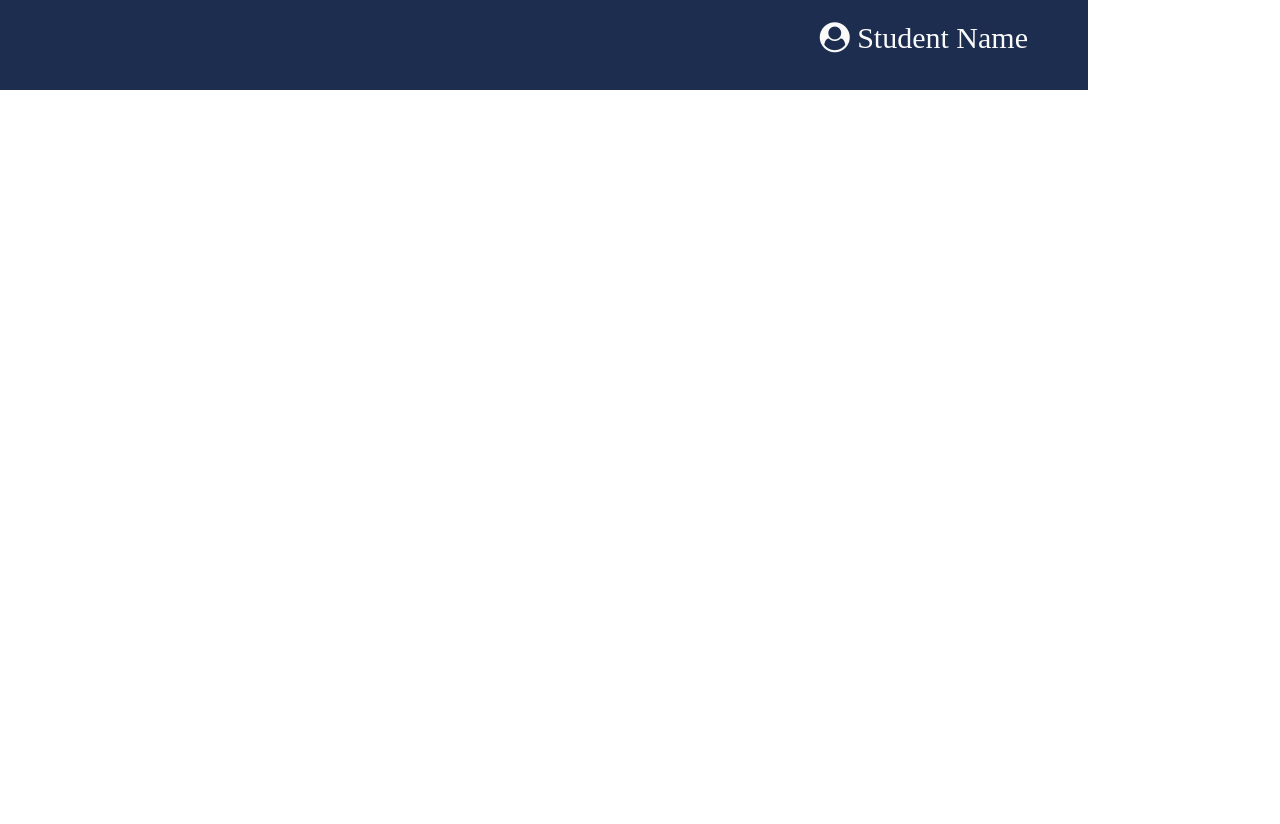
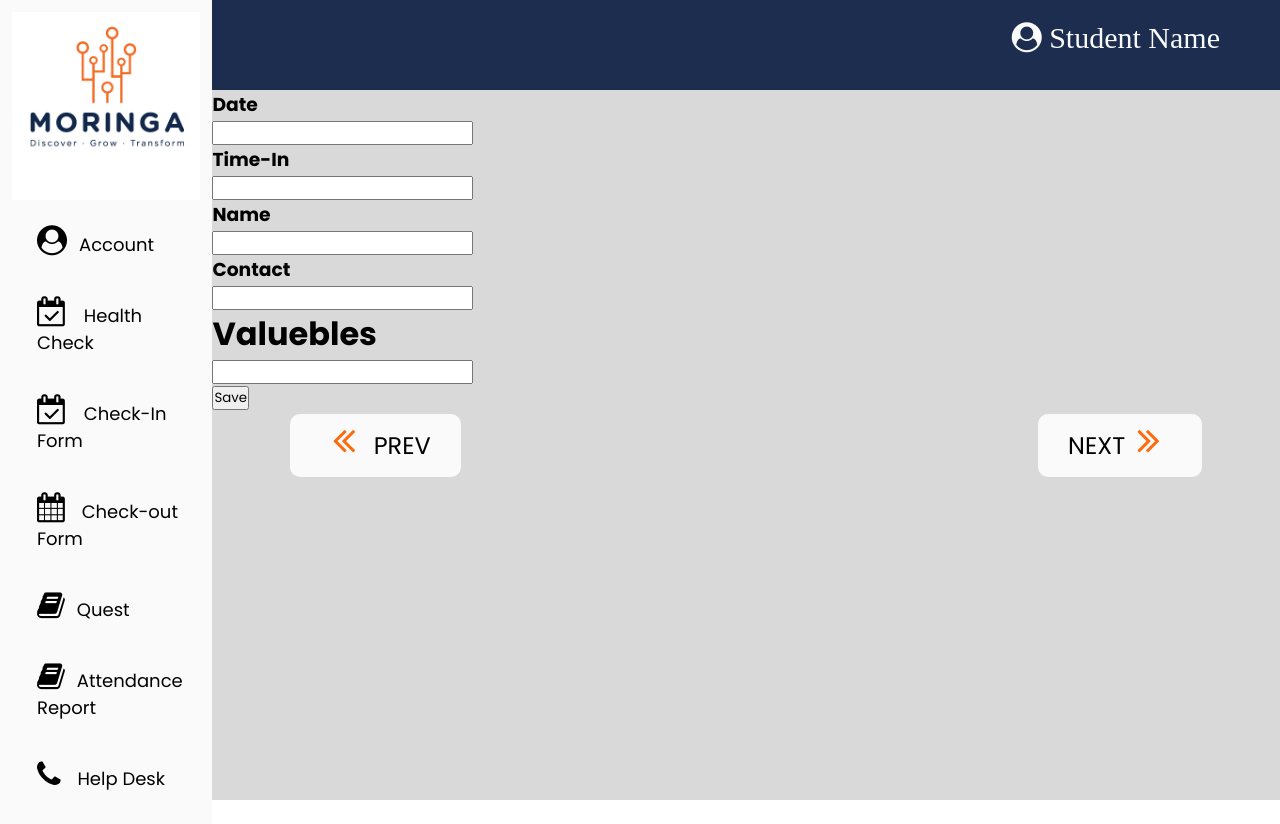
Before and after one commit to KarenKanana/Moringa-check-in-and-check-out-website, a plain HTML site: page guest.html in a window 1280 px wide. Before the commit the page ends 800 px from the top, so only its background shows below. Drawn offline with Linux system fonts and the light colour scheme.

Commit message:
hmtl addition for guest form

```diff
--- a/guest.html
+++ b/guest.html
@@ -10,16 +10,78 @@
     <title>Moringa-check-in-and-check-out-website</title>
 </head>
 <body>
+    <div class="container">
+        <div class="aside-bar">
+            <div class="logo">
+                <img id="logo" src="./assets/images/logo.png" alt="">
+
+            </div>
+            <div class="nav-links">
+                <ul>
+                    <li><a href="#"> <i class="fa fa-user-circle" ></i>Account</a></li>
+                    <li><a href="#"><i class="fa fa-calendar-check-o" ></i>  Health Check</a></li>
+                    <li><a href="#"> <i class="fa fa-calendar-check-o" ></i> Check-In Form</a></li>
+                    <li><a href="#"> <i class="fa fa-calendar" ></i>  Check-out Form</a></li>
+                    <li><a href="#"> <i class="fa fa-book" ></i>Quest</a></li>
+                    <li><a href="#"> <i class="fa fa-book" ></i>Attendance Report</a></li>
+                    <li><a href="#"><i class="fa fa-phone"></i>  Help Desk</a></li>
+
+                </ul>
+            </div>
+        </div>
         <div class="title-health-form">
             <div class="student-icon">
                 <a id="icon" href=""><i class="fa fa-user-circle" > Student Name</i></a>
             </div>
+            <div class="quest-section">
+                <div class="arrival-time">
+                    <div class="date-in">
+                        <h3>Date</h3>
+                        <input type="text" class="srch" name="" placeholder="">
+                        <h3> Time-In</h3>
+                        <input type="text" class="srch" name="" placeholder="">
+                    </div>
+                </div>
+                <div class="quest-name">
+                    <h3> Name</h3>
+                    <input type="text" class="srch" name="" placeholder="">
+                </div>
+
+                <div class="quest-section">
+                    <div class="quest-contact">
+                        <h3>Contact</h3>
+                        <input type="text" class="srch" name="" placeholder="">
+                    </div>
+                </div>
+                <div class="items">
+                    <div class="valuable">
+                        <h1>Valuebles</h1>
+                        <input type="text" class="srch" name="" placeholder="">
+                    </div>
+
+                </div>
+                <div class="save">
+                    <button type="button" onClick=""> Save</button>
+                </div>
 
 
 
+            </div>
+
+
+
+            <div class="pre-next-section">
+                <div class="previous-next">
+                    <a href=""><i id="next-icon" class="fa fa-angle-double-left" aria-hidden="true" ></i> PREV</a>
+                </div>
+                <div class="previous-next">
+                    <a href="">NEXT<i id="next-icon" class="fa fa-angle-double-right" aria-hidden="true"></i></a>
+                </div>
+            </div>
         </div>
 
 
-        </div>
+    </div>
+    </div>
 </body>
 </html>
```
